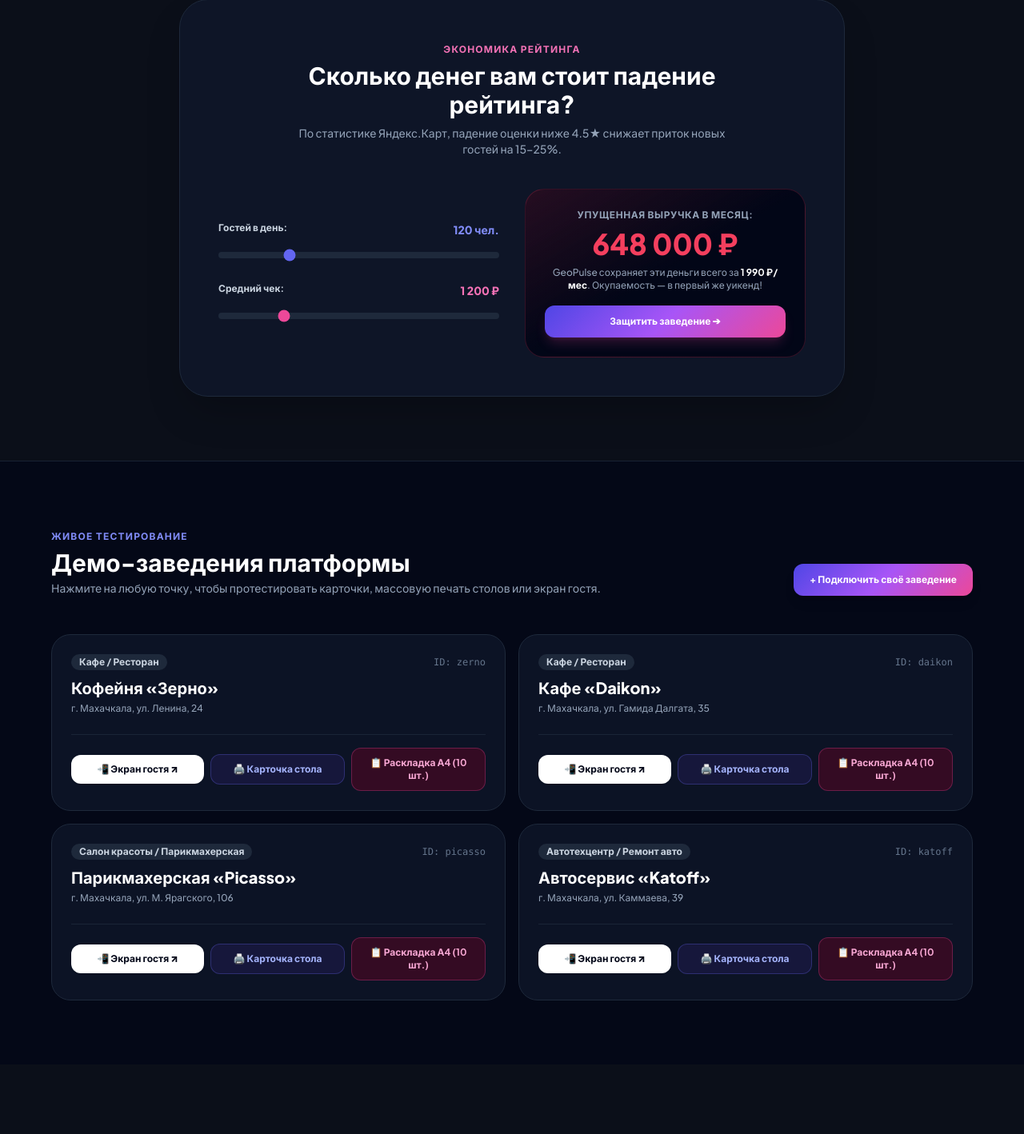
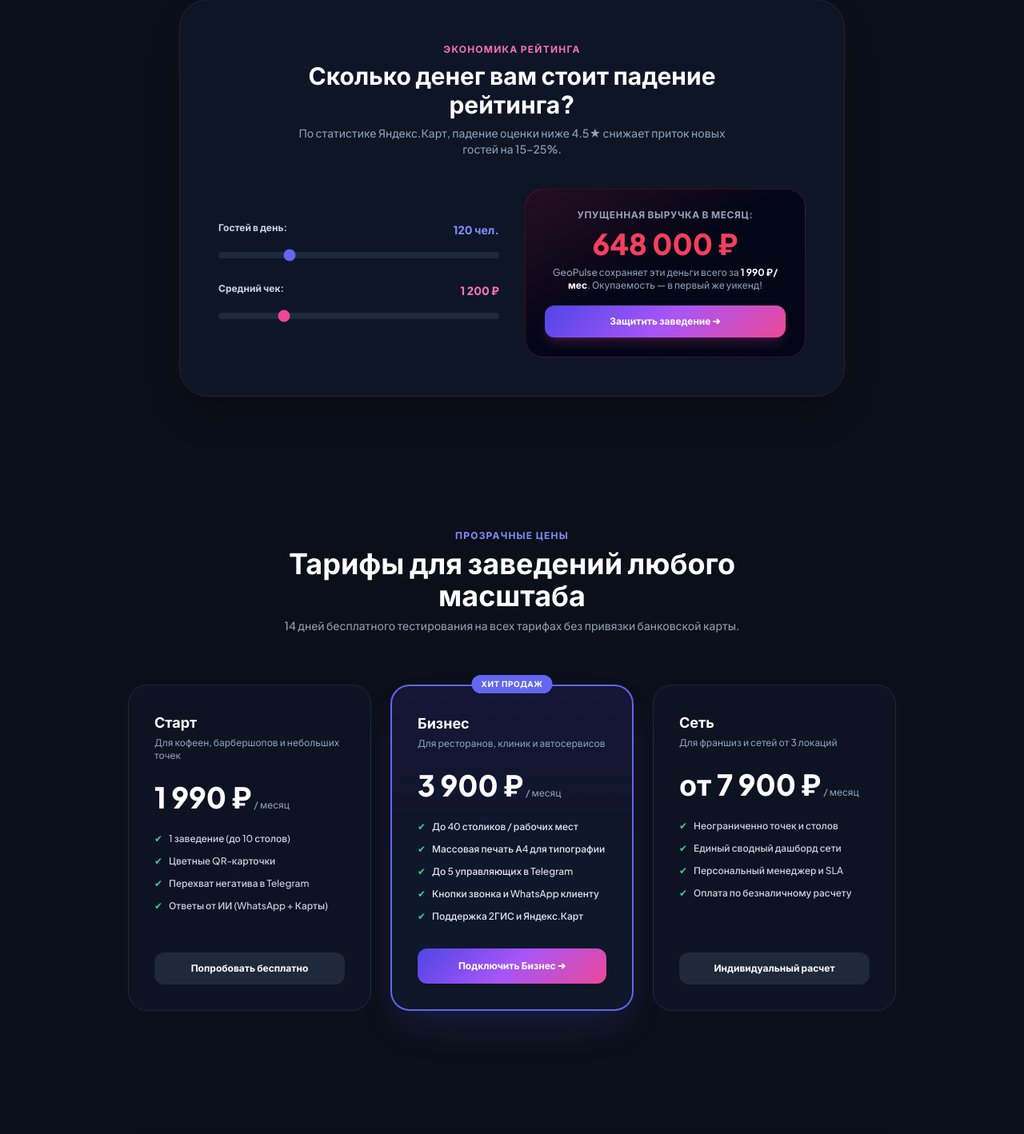
Before and after one commit to alialiev20122005-lab/geopulse, a FastAPI app: page / in a window 1280 px wide. Shown: the part 2264-3682 px from the top of the page at 80% size. Run offline with FastAPI, Linux system fonts and the light colour scheme; data comes from the database, SQL or seed files in the repository; some libraries are stand-ins or nearby versions.

Commit message:
refactor(landing): remove demo establishments block to focus conversion funnel

```diff
--- a/app/templates/index.html
+++ b/app/templates/index.html
@@ -52,7 +52,6 @@
             <nav class="hidden lg:flex items-center gap-5 xl:gap-8 text-xs xl:text-sm font-semibold text-slate-300 whitespace-nowrap">
                 <a href="#how-it-works" class="hover:text-white transition">Как это работает</a>
                 <a href="#calculator" class="hover:text-white transition">Калькулятор</a>
-                <a href="#demo-points" class="hover:text-white transition">Демо-точки</a>
                 <a href="#pricing" class="hover:text-white transition">Тарифы</a>
                 <a href="/pitch" class="text-indigo-400 hover:text-indigo-300 font-bold transition flex items-center gap-1.5">
                     <span>Презентация КП</span>
@@ -79,7 +78,6 @@
         <div id="mobile-nav" class="hidden lg:hidden bg-[#0b0f19]/95 backdrop-blur-2xl border-b border-slate-800 px-6 py-4 space-y-3">
             <a href="#how-it-works" onclick="toggleMobileMenu()" class="block text-sm font-semibold text-slate-200 hover:text-white py-2 border-b border-slate-800/60">Как это работает</a>
             <a href="#calculator" onclick="toggleMobileMenu()" class="block text-sm font-semibold text-slate-200 hover:text-white py-2 border-b border-slate-800/60">Калькулятор потерь</a>
-            <a href="#demo-points" onclick="toggleMobileMenu()" class="block text-sm font-semibold text-slate-200 hover:text-white py-2 border-b border-slate-800/60">Демо-точки</a>
             <a href="#pricing" onclick="toggleMobileMenu()" class="block text-sm font-semibold text-slate-200 hover:text-white py-2 border-b border-slate-800/60">Тарифы</a>
             <a href="https://t.me/mbappeeed" target="_blank" class="block text-sm font-bold text-sky-400 py-2 border-b border-slate-800/60 flex items-center gap-2">
                 <span>✈️ Задать вопрос в Telegram: @mbappeeed</span>
@@ -289,51 +287,6 @@
                     </a>
                 </div>
 
-            </div>
-
-        </div>
-    </section>
-
-    <!-- Секция: Подключенные демонстрационные точки -->
-    <section id="demo-points" class="relative z-10 py-20 bg-slate-950/70 border-t border-slate-800/80 px-4 sm:px-6 lg:px-8">
-        <div class="max-w-6xl mx-auto">
-
-            <div class="flex flex-col sm:flex-row sm:items-end justify-between gap-4 mb-12">
-                <div>
-                    <span class="text-xs font-black uppercase tracking-widest text-indigo-400">Живое тестирование</span>
-                    <h2 class="text-3xl font-black text-white mt-1">Демо-заведения платформы</h2>
-                    <p class="text-xs sm:text-sm text-slate-400 mt-1">Нажмите на любую точку, чтобы протестировать карточки, массовую печать столов или экран гостя.</p>
-                </div>
-                <a href="#connect" class="gradient-brand text-white font-bold text-xs py-3 px-5 rounded-xl shadow-lg transition active:scale-95 flex-shrink-0 flex items-center gap-1.5 self-start sm:self-auto">
-                    <span>+ Подключить своё заведение</span>
-                </a>
-            </div>
-
-            <div class="grid grid-cols-1 md:grid-cols-2 gap-4">
-                {% for b in businesses %}
-                <div class="bg-slate-900/80 border border-slate-800 p-6 rounded-3xl hover:border-slate-700 transition flex flex-col justify-between">
-                    <div>
-                        <div class="flex items-center justify-between gap-2 mb-2">
-                            <span class="text-xs font-bold px-2.5 py-0.5 rounded-full bg-slate-800 text-slate-300">{{ b.category }}</span>
-                            <span class="text-xs font-mono text-slate-500">ID: {{ b.id }}</span>
-                        </div>
-                        <h3 class="text-xl font-black text-white">{{ b.name }}</h3>
-                        <p class="text-xs text-slate-400 mt-1">{{ b.address }}</p>
-                    </div>
-
-                    <div class="flex flex-wrap items-center gap-2 mt-6 pt-4 border-t border-slate-800/80">
-                        <a href="/r/{{ b.id }}" target="_blank" class="flex-1 text-center bg-white hover:bg-slate-100 text-slate-950 text-xs font-black py-2.5 px-3 rounded-xl transition shadow">
-                            📲 Экран гостя ↗
-                        </a>
-                        <a href="/print/{{ b.id }}" target="_blank" class="flex-1 text-center bg-indigo-950/60 hover:bg-indigo-900 border border-indigo-500/30 text-indigo-300 text-xs font-bold py-2.5 px-3 rounded-xl transition">
-                            🖨️ Карточка стола
-                        </a>
-                        <a href="/print/{{ b.id }}/all?tables=10" target="_blank" class="flex-1 text-center bg-pink-950/60 hover:bg-pink-900 border border-pink-500/30 text-pink-300 text-xs font-bold py-2.5 px-3 rounded-xl transition">
-                            📋 Раскладка А4 (10 шт.)
-                        </a>
-                    </div>
-                </div>
-                {% endfor %}
             </div>
 
         </div>
```
